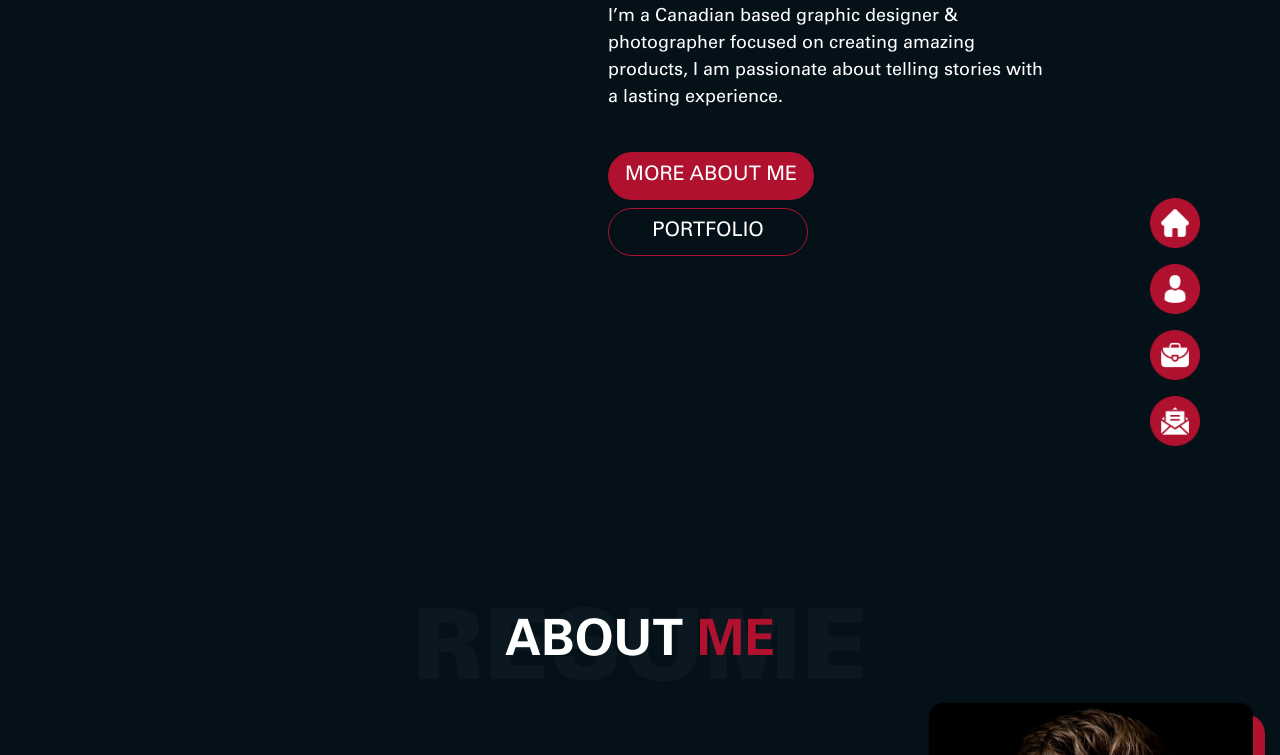
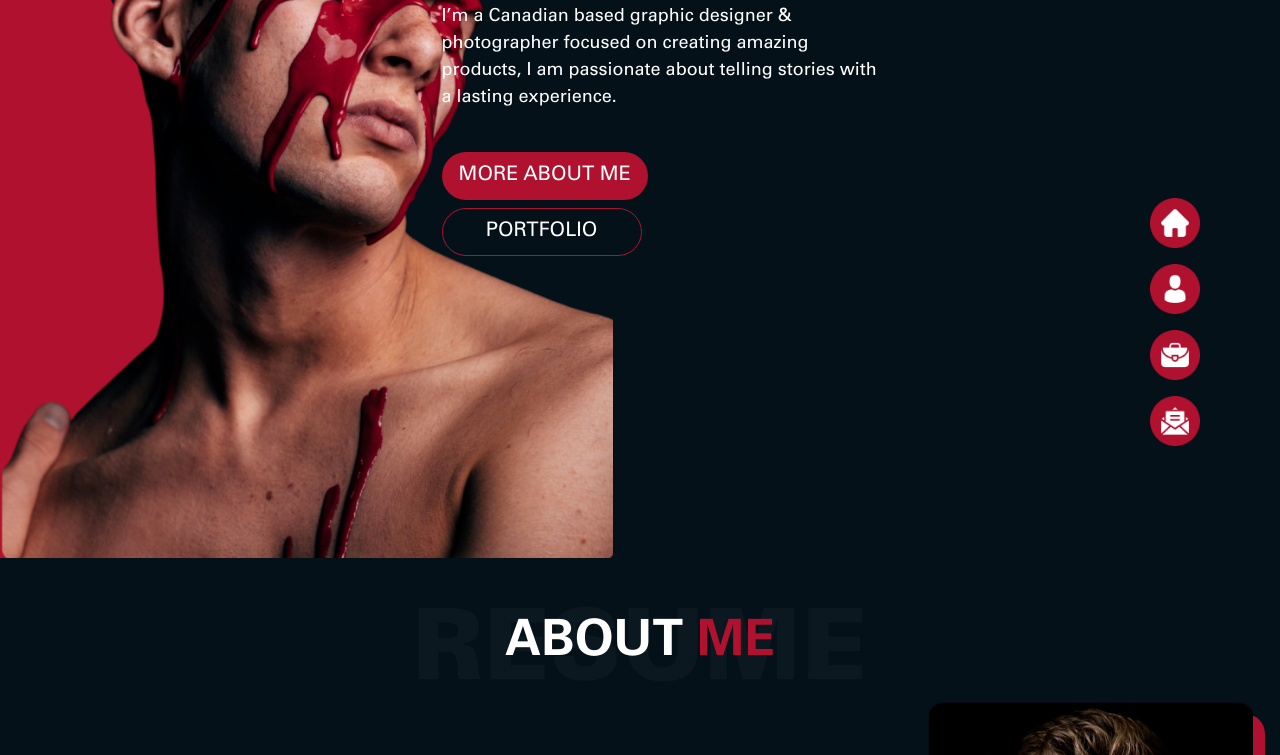
Before and after one commit to shaydeecoder/Jonathan-Doe, a plain HTML site: page index.html in a window 1280 px wide. Shown: the part 242-997 px from the top of the page. Drawn offline with nearby package versions, Linux system fonts and the light colour scheme.

Commit message:
adjusted hero background for big screen

```diff
--- a/css/style.css
+++ b/css/style.css
@@ -109,6 +109,7 @@ ul {
 #hero {
   min-height: 100vh;
   position: relative;
+  background: url('../img/hero1.png') no-repeat left bottom/contain, url('../img/hero2.png') no-repeat left bottom/contain;
 }
 
 #hero .hero-img {
@@ -122,7 +123,7 @@ ul {
   padding: 2rem;
   position: absolute;
   top: 13%;
-  left: 45%
+  left: 32%
 }
 
 #hero .btn {
```
